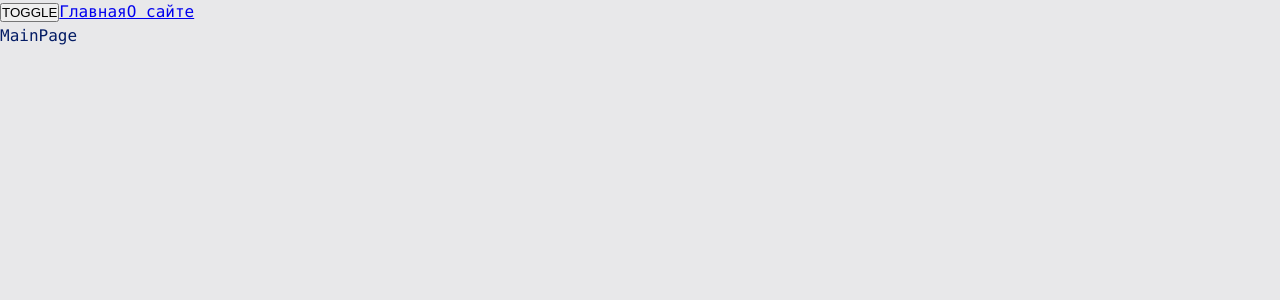
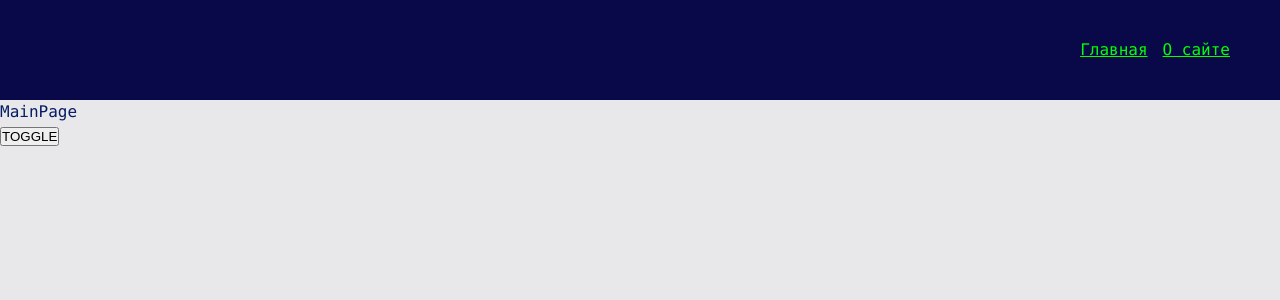
Before and after one commit to Evgeny-Mufteev/magic-react, a React app: page / in a window 1280 px wide. Shown: the top 300 px of the page. Built offline with nearby package versions, Linux system fonts and the light colour scheme.

Commit message:
Navbar Templates for development First UI Kit component

```diff
--- a/src/app/App.tsx
+++ b/src/app/App.tsx
@@ -1,9 +1,8 @@
-import React from 'react';
-import { Link } from 'react-router-dom';
 import './styles/index.scss';
 import { classNames } from "shared/lib/classNames/classNames";
 import { useTheme } from "app/providers/ThemeProvider";
 import { AppRouter } from "app/providers/router";
+import { Navbar } from 'widgets/Navbar';
 
 
 const App = () => {
@@ -11,10 +10,9 @@
 
   return (
     <div className={classNames('app', {}, [theme])}>
+      <Navbar />
+      <AppRouter />
       <button onClick={toggleTheme}>TOGGLE</button>
-      <Link to={'/'}>Главная</Link>
-      <Link to={'/about'}>О сайте</Link>
-      <AppRouter />
     </div>
   );
 };
--- a/src/app/styles/themes/dark.scss
+++ b/src/app/styles/themes/dark.scss
@@ -1,6 +1,9 @@
 .app.dark {
 	--bg-color: #090949;
+	--inverted-bg-color: #e8e8ea;
 
 	--primary-color: #049604;
 	--secondary-color: #04ff04;
+	--inverted-primary-color: #041c65;
+	--inverted-secondary-color: #0452ff;
 }
--- a/src/app/styles/themes/normal.scss
+++ b/src/app/styles/themes/normal.scss
@@ -1,6 +1,9 @@
 .app.light {
 	--bg-color: #e8e8ea;
+	--inverted-bg-color: #090949;
 
 	--primary-color: #041c65;
-	--secondary-color: #0449e0;
+	--secondary-color: #0452ff;
+	--inverted-primary-color: #049604;
+	--inverted-secondary-color: #04ff04;
 }
--- a/src/app/styles/variables/global.scss
+++ b/src/app/styles/variables/global.scss
@@ -8,4 +8,6 @@
 	--font-size-l: 24px;
 	--font-line-l: 32px;
 	--font-l: var(--font-size-l) / var(--font-line-l) var(--font-family-main);
+
+	--navbar-height: 50px;
 }
--- a/src/shared/lib/classNames/classNames.ts
+++ b/src/shared/lib/classNames/classNames.ts
@@ -1,10 +1,10 @@
 
 type Mods = Record<string, boolean | string>
 
-export function classNames(cls: string, mods:Mods, additional: string[]): string {
+export function classNames(cls: string, mods:Mods, additional: string[] =[]): string {
   return [
     cls,
-    ...additional,
+    ...additional.filter(Boolean),
     ...Object.entries(mods)
       .filter(([className, value]) => Boolean(value))
       .map(([className]) => className)
--- /dev/null
+++ b/src/shared/ui/AppLink/AppLink.module.scss
@@ -0,0 +1,11 @@
+.AppLink {
+	color: var(--primary-color);
+}
+
+.primary {
+	color: var(--primary-color);
+}
+
+.secondary {
+	color: var(--inverted-secondary-color);
+}
--- /dev/null
+++ b/src/shared/ui/AppLink/AppLink.tsx
@@ -0,0 +1,34 @@
+import { classNames } from 'shared/lib/classNames/classNames'
+import cls from "./AppLink.module.scss"
+import { Link, LinkProps } from 'react-router-dom';
+import { FC } from 'react';
+
+export enum AppLinkTheme {
+  PRIMARY = 'primary',
+  SECONDARY = 'secondary',
+}
+
+interface AppLinkProps extends LinkProps {
+  className?: string;
+  theme?: AppLinkTheme;
+}
+
+export const AppLink: FC<AppLinkProps> = (props) => {
+  const {
+    to,
+    className,
+    children,
+    theme = AppLinkTheme.PRIMARY,
+    ...otherProps
+  } = props
+
+  return (
+    <Link
+      to={to}
+      className={classNames(cls.AppLink, {}, [className, cls[theme]])}
+      {...otherProps}
+    >
+      {children}
+    </Link>
+  )
+}
--- /dev/null
+++ b/src/widgets/Navbar/index.ts
@@ -0,0 +1,3 @@
+import { Navbar } from "./ui/Navbar";
+
+export {Navbar}
--- /dev/null
+++ b/src/widgets/Navbar/ui/Navbar.module.scss
@@ -0,0 +1,16 @@
+.Navbar {
+	width: 100%;
+	height: 50px;
+	background: var(--inverted-bg-color);
+	display: flex;
+	align-items: center;
+	padding: var(--navbar-height);
+}
+
+.links {
+	margin-left: auto;
+}
+
+.mainLink {
+	margin-right: 15px;
+}
--- /dev/null
+++ b/src/widgets/Navbar/ui/Navbar.tsx
@@ -0,0 +1,18 @@
+import { classNames } from 'shared/lib/classNames/classNames'
+import cls from "./Navbar.module.scss"
+import { AppLink, AppLinkTheme } from 'shared/ui/AppLink/AppLink';
+
+interface NavbarProps {
+  className?: string;
+}
+
+export const Navbar = ({ className }: NavbarProps) => {
+  return (
+    <div className={classNames(cls.Navbar, {}, [className])}>
+      <div className={cls.links}>
+        <AppLink theme={AppLinkTheme.SECONDARY} to={'/'} className={cls.mainLink}>Главная</AppLink>
+        <AppLink theme={AppLinkTheme.SECONDARY} to={'/about'}>О сайте</AppLink>
+      </div>
+    </div>
+  )
+}
```
